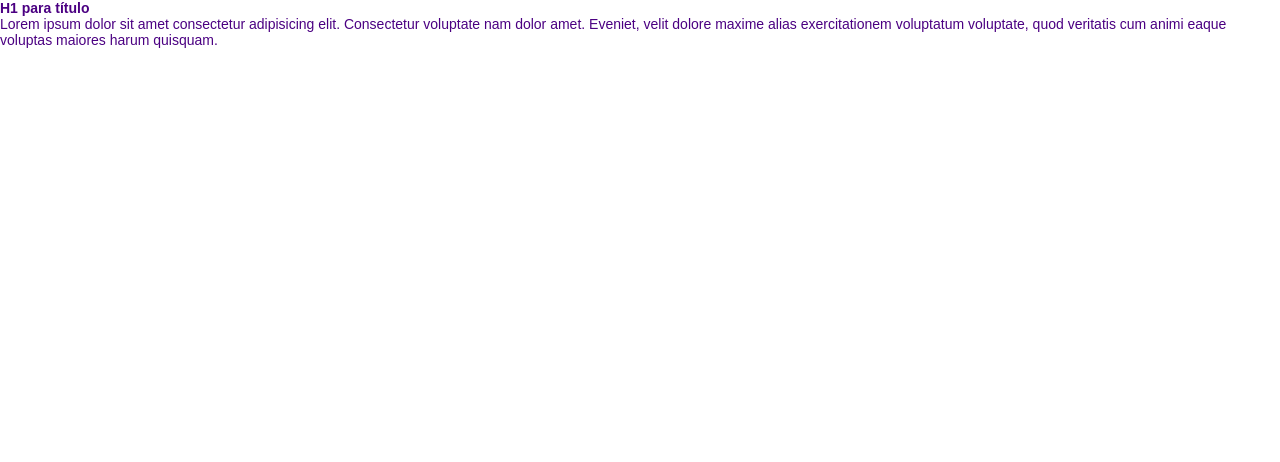
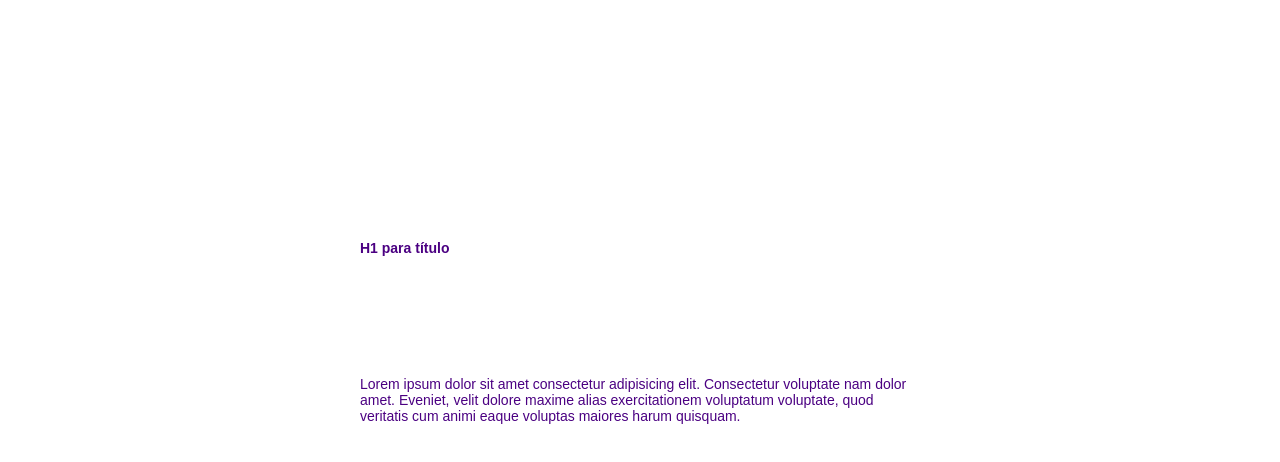
Before and after one commit to rcarlosalba/GitLearn, a plain HTML site: page index.html in a window 1280 px wide. Drawn offline with Linux system fonts and the light colour scheme.

Commit message:
test 2 de conflicto

```diff
--- a/style.css
+++ b/style.css
@@ -1,5 +1,5 @@
 *{
-    margin: 0;
+    margin: 120px;
     padding: 0;
     font-family: Arial, Helvetica, sans-serif;
     font-size: 14px;
```
